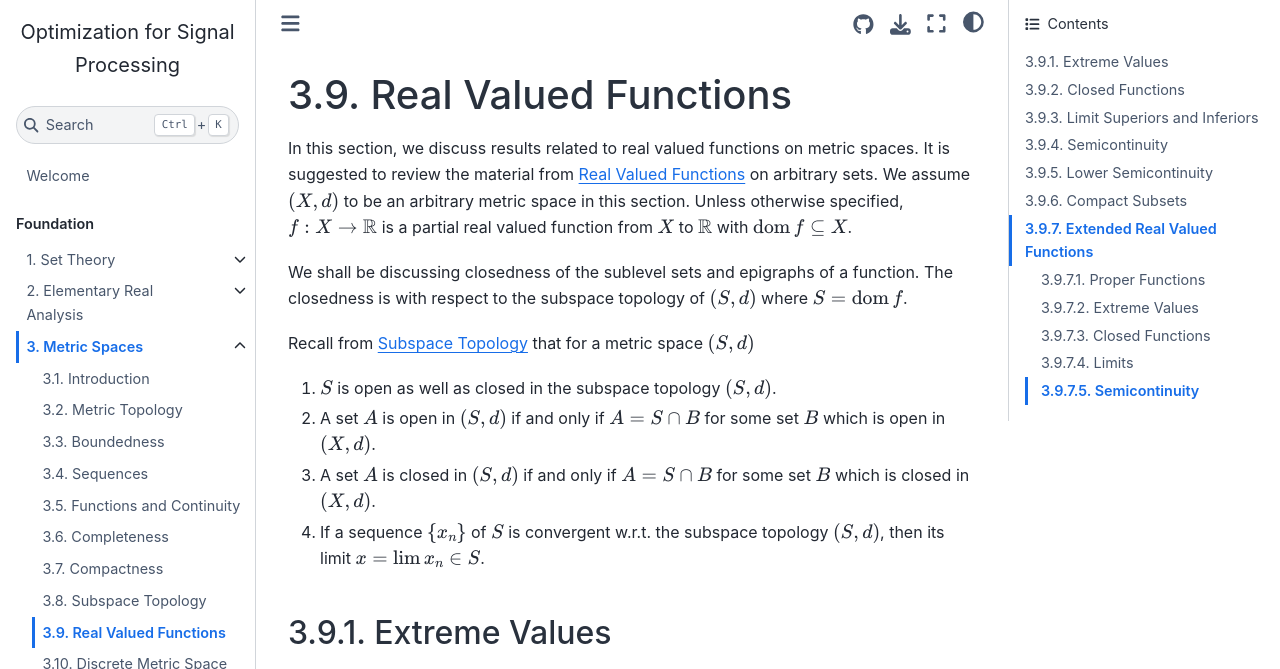
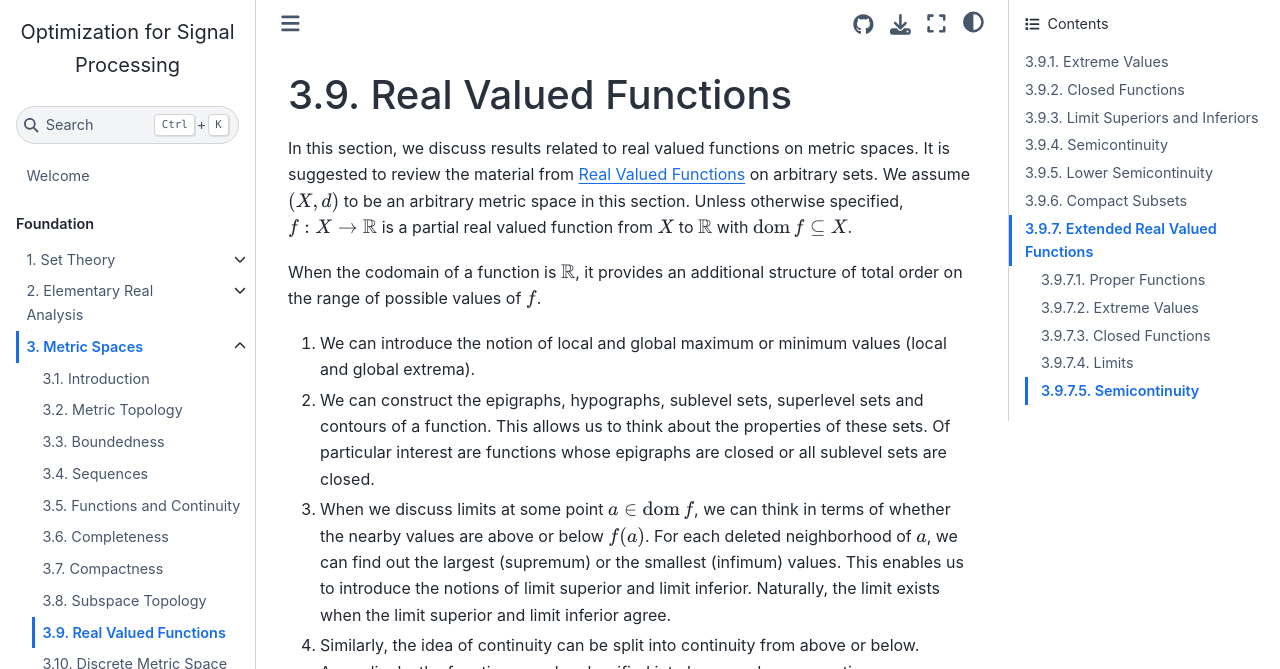
Before and after one commit to shailesh1729/tisp, a Jupyter Book: the page built from book/metric_spaces/real_valued_functions.md, in a window 1280 px wide and 1400 px high. Shown: the top 669 px of the window. Built offline with Jupyter Book 1.0.4 settings and Sphinx 7.4.7 and the Sphinx Book theme 1.1.4, drawn with Linux system fonts in a browser that asks for light colours; some of the changed text lies outside the part shown; grey boxes are pictures that could not be loaded.

Commit message:
some introduction added

```diff
--- a/book/metric_spaces/real_valued_functions.md
+++ b/book/metric_spaces/real_valued_functions.md
@@ -11,8 +11,40 @@ Unless otherwise specified, $f : X \to \RR$ is a partial real
 valued function from $X$ to $\RR$
 with $\dom f \subseteq X$.
 
-We shall be discussing closedness of the sublevel sets
-and epigraphs of a function. The closedness is with
+When the codomain of a function is $\RR$, it provides
+an additional structure of total order on the range
+of possible values of $f$.
+
+1. We can introduce the notion of local and global
+   maximum or minimum values (local and global extrema).
+1. We can construct the epigraphs, hypographs, sublevel sets,
+   superlevel sets and contours of a function. This allows
+   us to think about the properties of these sets.
+   Of particular interest are functions whose epigraphs
+   are closed or all sublevel sets are closed.
+1. When we discuss limits at some point $a \in \dom f$, we
+   can think in terms of whether the nearby values
+   are above or below $f(a)$. For each deleted neighborhood
+   of $a$, we can find out the largest (supremum) or
+   the smallest (infimum) values. This enables us
+   to introduce the notions of limit superior and
+   limit inferior. Naturally, the limit exists when
+   the limit superior and limit inferior agree.
+1. Similarly, the idea of continuity can be split into
+   continuity from above or below. Accordingly,
+   the functions can be classified into lower and
+   upper continuous functions. Continuous functions
+   are both lower and upper continuous.
+1. All of these notions easily carry over to extended
+   valued functions (with signatures $f: X \to \ERL$).
+
+This section introduces these concepts and focuses
+on the interplay of these concepts. For example
+closedness of functions (the notion that all sublevel sets are closed)
+is equivalent to closed epigraphs or lower semicontinuity.
+
+When we discuss the closedness of the sublevel sets
+and epigraphs of a function, the closedness is with
 respect to the subspace topology of $(S, d)$
 where $S = \dom f$.
 
```
